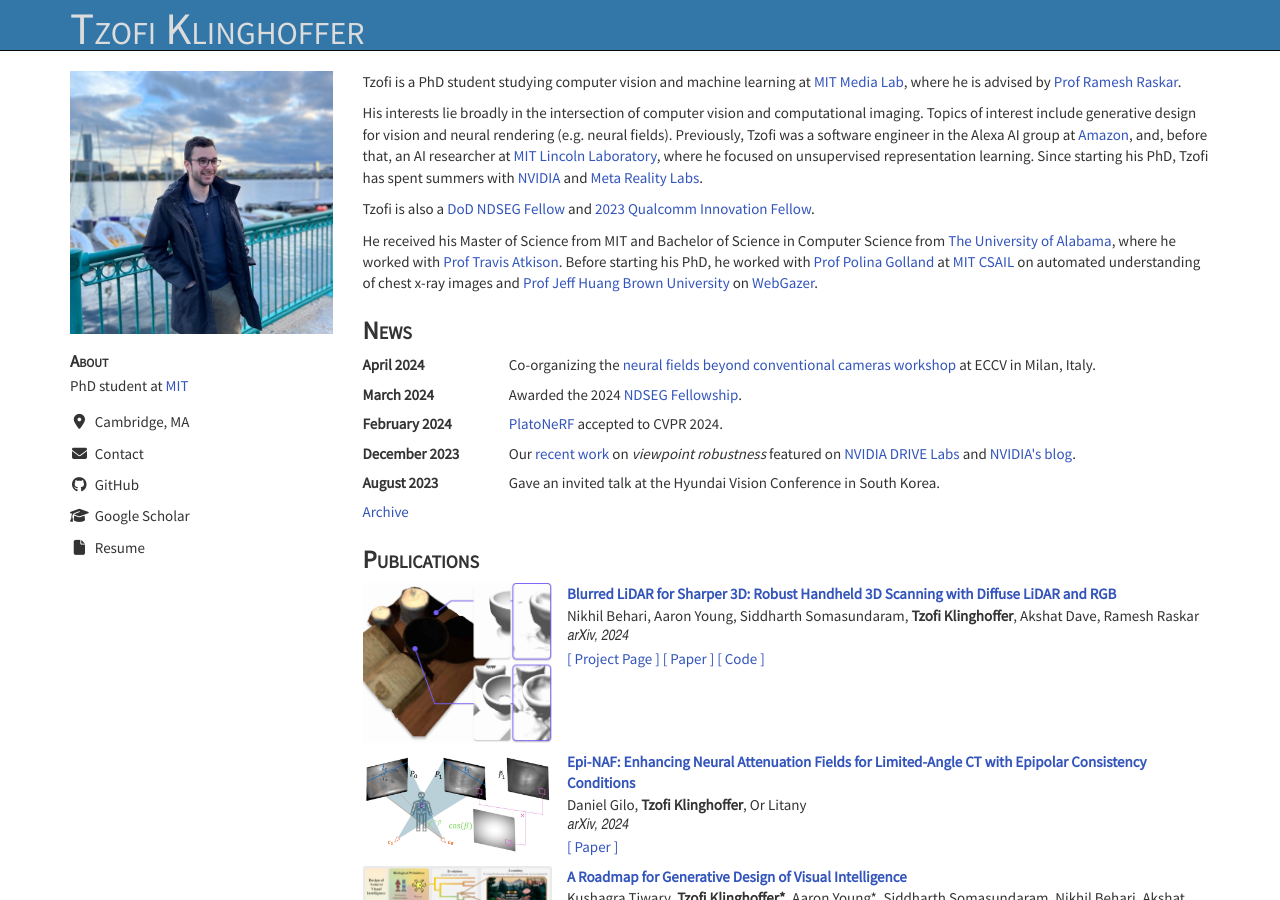
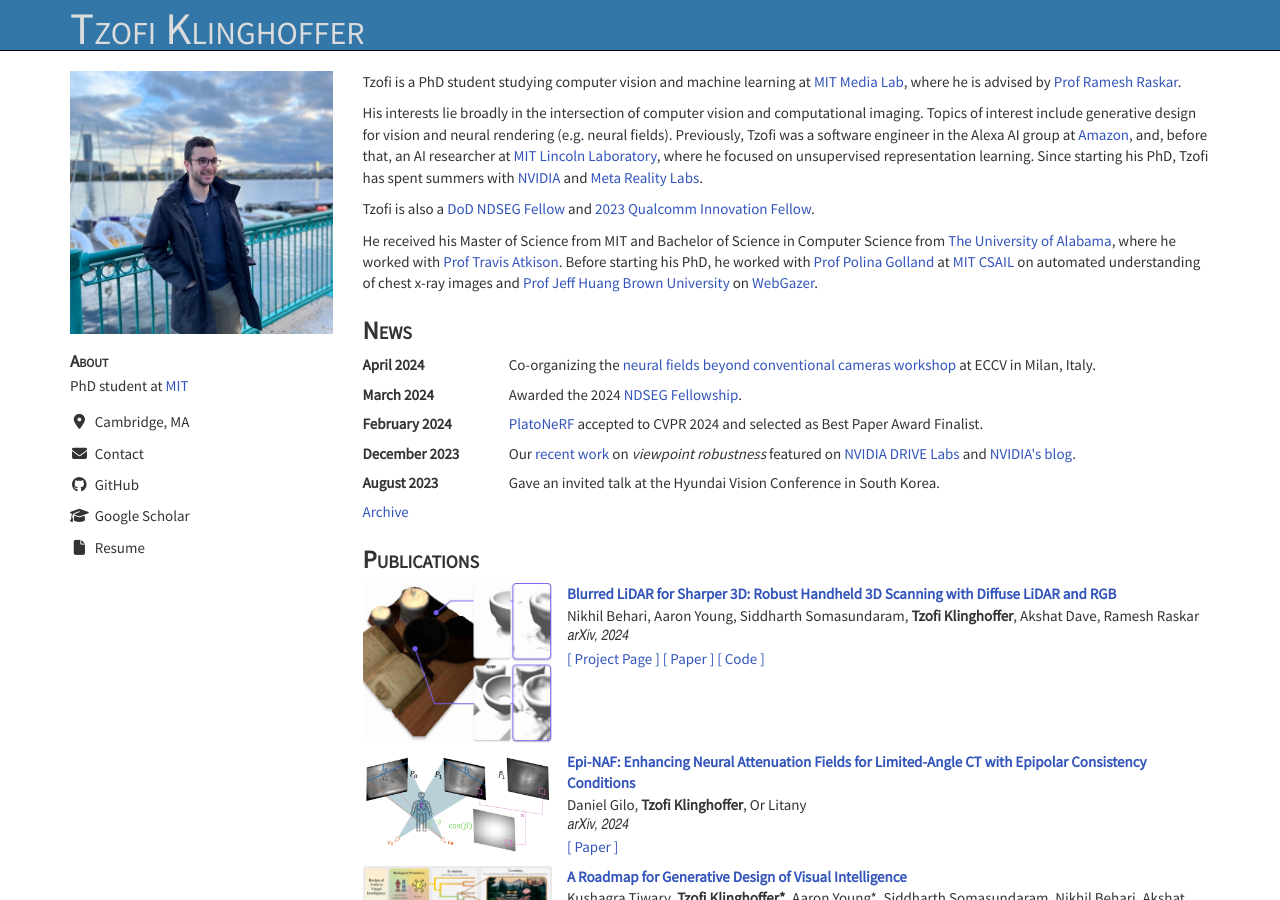
Before and after one commit to tzofi/tzofi.github.io, a Jekyll site: the page built from index.html, in a window 1280 px wide and 900 px high. Built offline with Jekyll 4.4.1, drawn with Linux system fonts in a browser that asks for light colours; nearby versions of some CDN libraries.

Commit message:
Update cvpr24.html

```diff
--- a/_news/cvpr24.html
+++ b/_news/cvpr24.html
@@ -2,4 +2,4 @@
 date: '2024-02-27'
 ---
 
-<a href='https://platonerf.github.io/'</a>PlatoNeRF</a> accepted to CVPR 2024.
+<a href='https://platonerf.github.io/'</a>PlatoNeRF</a> accepted to CVPR 2024 and selected as Best Paper Award Finalist.
```
